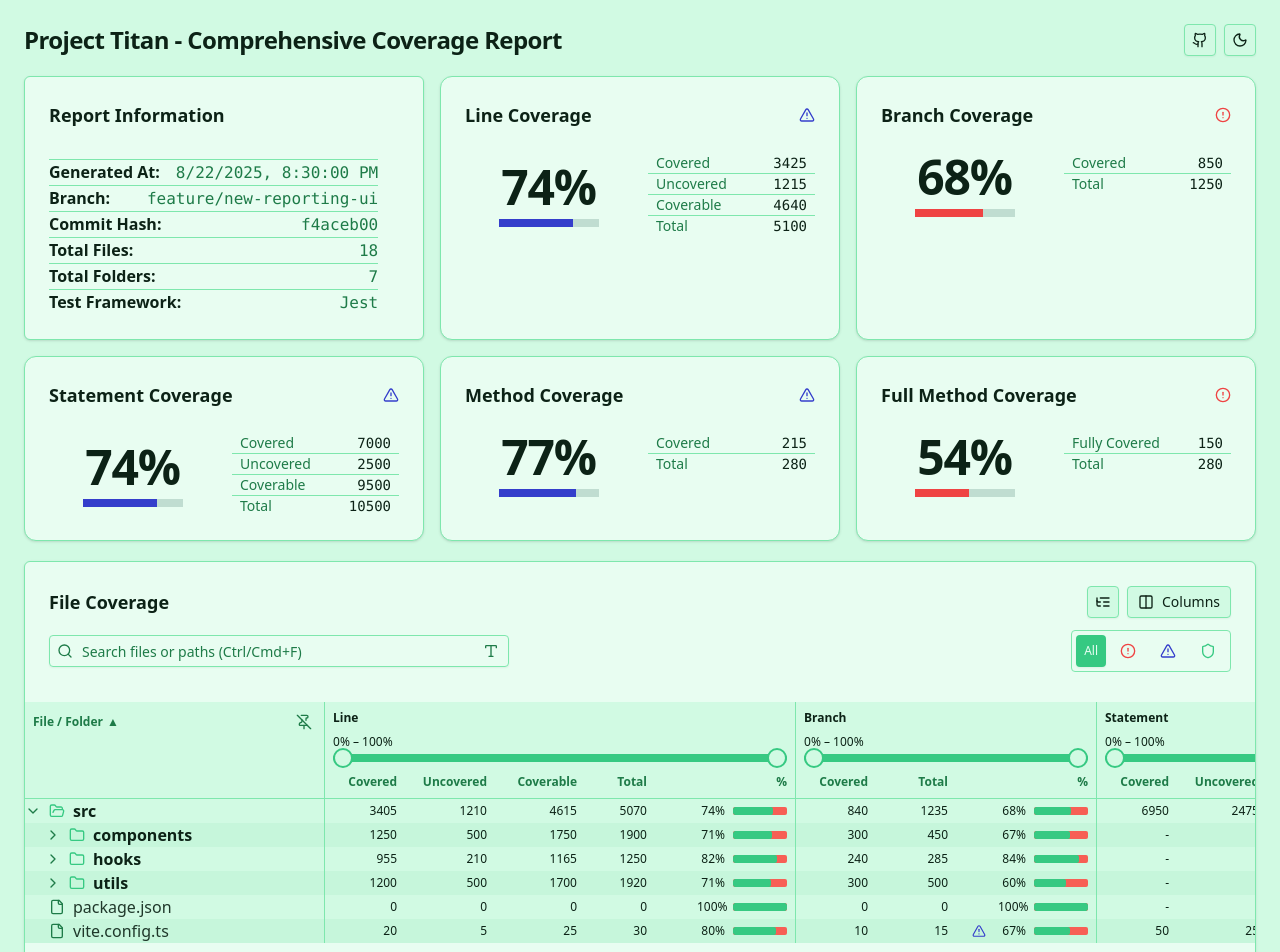
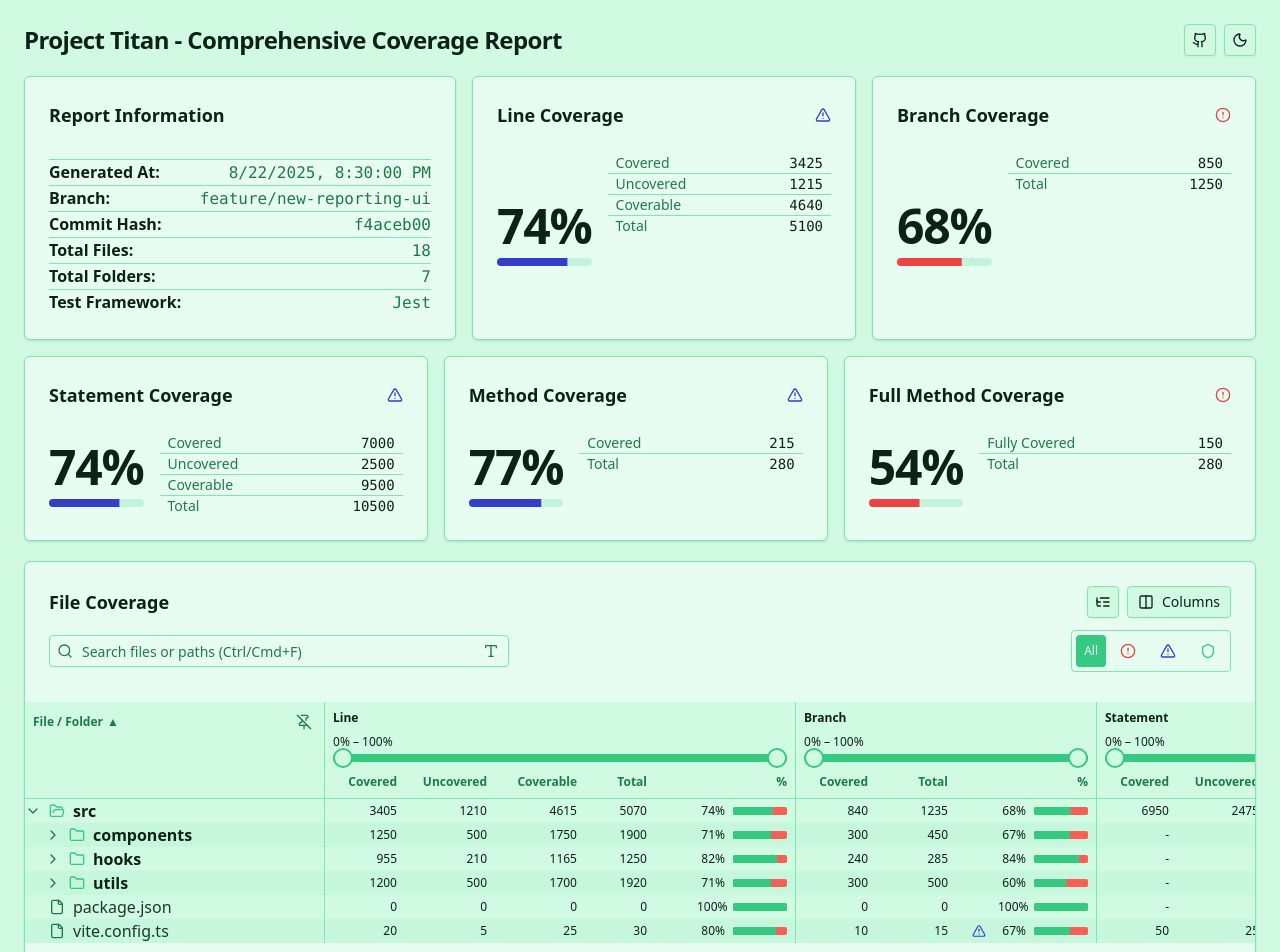
Before and after one commit to IgorBayerl/nanovision, a React (Vite) app in the folder ui/: page / in a window 1280 px wide. Shown: the top 952 px of the page. Built offline with nearby package versions, Linux system fonts and the light colour scheme.

Commit message:
Improving Summary Cards styles

```diff
--- a/ui/package.json
+++ b/ui/package.json
@@ -15,6 +15,7 @@
         "@radix-ui/react-checkbox": "^1.3.2",
         "@radix-ui/react-label": "^2.1.7",
         "@radix-ui/react-popover": "^1.1.14",
+        "@radix-ui/react-progress": "^1.1.7",
         "@radix-ui/react-select": "^2.2.5",
         "@radix-ui/react-slider": "^1.3.5",
         "@radix-ui/react-slot": "^1.2.3",
@@ -23,7 +24,7 @@
         "@tanstack/react-virtual": "^3.13.12",
         "class-variance-authority": "^0.7.1",
         "clsx": "^2.1.1",
-        "lucide-react": "^0.539.0",
+        "lucide-react": "^0.530.0",
         "micromatch": "^4.0.8",
         "react": "^19.1.1",
         "react-dom": "^19.1.1",
--- a/ui/src/components/InfoCard.tsx
+++ b/ui/src/components/InfoCard.tsx
@@ -1,11 +1,10 @@
-import { cn } from '@/lib/utils'
 import type { MetadataItem } from '@/types/summary'
 import { Card, CardContent, CardHeader, CardTitle } from '@/ui/card'
 
 const InfoRow = ({ label, children }: { label: string; children: React.ReactNode }) => (
-    <div className="flex flex-col gap-1 border-border border-t sm:flex-row sm:justify-between sm:gap-4">
+    <div className="flex flex-row justify-between gap-4 border-border border-t">
         <dt className="font-semibold text-foreground">{label}:</dt>
-        <dd className="text-muted-foreground sm:text-right">{children}</dd>
+        <dd className="text-right text-muted-foreground">{children}</dd>
     </div>
 )
 
@@ -40,7 +39,7 @@ export default function InfoCard({ title, items }: InfoCardProps) {
             <CardContent className="flex-grow">
                 <div className="flex flex-col flex-wrap content-start gap-x-6">
                     {items.map((item, _index) => (
-                        <div key={item.label} className={cn('group hover:bg-muted/50')}>
+                        <div key={item.label} className="group w-full hover:bg-muted/50">
                             <InfoRow label={item.label}>
                                 <ValueDisplay value={item.value} />
                             </InfoRow>
--- a/ui/src/components/InlineCoverage.tsx
+++ b/ui/src/components/InlineCoverage.tsx
@@ -1,4 +1,5 @@
 import { AlertCircle, AlertTriangle } from 'lucide-react'
+import { Progress } from '@/ui/progress' // 1. Import the Progress component
 
 export default function InlineCoverage({
     percentage,
@@ -9,6 +10,8 @@ export default function InlineCoverage({
     risk: 'safe' | 'warning' | 'danger'
     isFolder?: boolean
 }) {
+    const clampedPercentage = Math.round(Math.max(0, Math.min(100, percentage)))
+
     return (
         <div className="flex w-full items-center gap-2 pl-2">
             <span className="inline-flex items-center justify-center" style={{ width: 14 }}>
@@ -21,14 +24,13 @@ export default function InlineCoverage({
                 ) : null}
             </span>
             <span className="pl-1 text-right text-foreground text-xs tabular-nums" style={{ width: 32 }}>
-                {Math.round(Math.max(0, Math.min(100, percentage)))}%
+                {clampedPercentage}%
             </span>
-            <div className="relative h-2 flex-1 overflow-hidden rounded-xs bg-uncovered">
-                <div
-                    className="absolute inset-y-0 left-0 rounded-xs bg-covered"
-                    style={{ width: `${Math.max(0, Math.min(100, percentage))}%` }}
-                />
-            </div>
+            <Progress
+                value={clampedPercentage}
+                className="h-2 flex-1 rounded-xs bg-uncovered"
+                indicatorClassName="bg-covered rounded-xs"
+            />
         </div>
     )
 }
--- a/ui/src/components/MetricCard.tsx
+++ b/ui/src/components/MetricCard.tsx
@@ -1,7 +1,7 @@
 import { AlertCircle, AlertTriangle, ShieldCheck } from 'lucide-react'
-import { cn } from '@/lib/utils'
 import type { CoverageDetail, MetricDefinition, RiskLevel } from '@/types/summary'
 import { Card, CardContent, CardHeader, CardTitle } from '@/ui/card'
+import { Progress } from '@/ui/progress'
 
 const DetailRow = ({ label, value }: { label: string; value: number | string }) => (
     <div className="group flex items-baseline justify-between px-2 text-sm hover:bg-muted/50">
@@ -32,27 +32,24 @@ export default function MetricCard({
     const statusBarColor = status === 'danger' ? 'bg-destructive' : status === 'warning' ? 'bg-accent' : 'bg-primary'
 
     return (
-        <Card>
+        <Card className="flex h-full w-full flex-col rounded-md">
             <CardHeader className="flex flex-row items-center justify-between">
                 <CardTitle className="text-lg">{label}</CardTitle>
                 {status && <StatusIcon status={status} />}
             </CardHeader>
-            <CardContent className="grid grid-cols-2 gap-4">
+            <CardContent className="flex flex-grow gap-4">
                 <div className="flex flex-col items-center justify-center">
-                    <div className="font-extrabold text-5xl text-foreground tabular-nums tracking-tight">
+                    <div className="font-bold text-5xl text-foreground tabular-nums tracking-tight">
                         {pct !== undefined ? `${pct}%` : 'N/A'}
                     </div>
-                    <div className="relative mt-2 h-2 w-full max-w-[100px] overflow-hidden bg-muted">
-                        <div
-                            className={cn('absolute inset-y-0 left-0', statusBarColor)}
-                            style={{ width: pct !== undefined ? `${pct}%` : '0%' }}
-                        />
+                    <div className="mt-2 w-full max-w-[100px]">
+                        <Progress value={pct} indicatorClassName={statusBarColor} />
                     </div>
                 </div>
-                <div className="flex flex-col divide-y">
+                <div className="flex flex-1 flex-col divide-y">
                     {details && definition ? (
                         definition.subMetrics
-                            .filter((sub) => sub.id !== 'percentage') // The percentage is already shown on the left
+                            .filter((sub) => sub.id !== 'percentage')
                             .map((subMetric) => {
                                 const value = details[subMetric.id as keyof typeof details]
                                 return <DetailRow key={subMetric.id} label={subMetric.label} value={value ?? '-'} />
--- a/ui/src/components/SummaryMetrics.tsx
+++ b/ui/src/components/SummaryMetrics.tsx
@@ -15,9 +15,9 @@ type SummaryMetricsProps = {
 
 export default function SummaryMetrics({ info, metrics, metricOrder, metricDefinitions }: SummaryMetricsProps) {
     return (
-        <div className="grid grid-cols-1 gap-4 sm:grid-cols-2 lg:grid-cols-3">
+        <div className="flex flex-wrap gap-4">
             {info && info.items.length > 0 && (
-                <div className="">
+                <div className="flex-grow rounded-lg">
                     <InfoCard title={info.title} items={info.items} />
                 </div>
             )}
@@ -29,13 +29,9 @@ export default function SummaryMetrics({ info, metrics, metricOrder, metricDefin
                 const label = definition?.label ?? camelCaseToTitleCase(metricId)
 
                 return (
-                    <MetricCard
-                        key={metricId}
-                        label={label}
-                        details={metricDetails}
-                        status={status}
-                        definition={definition}
-                    />
+                    <div key={metricId} className="min-w-sm flex-grow lg:max-w-1/2">
+                        <MetricCard label={label} details={metricDetails} status={status} definition={definition} />
+                    </div>
                 )
             })}
         </div>
--- /dev/null
+++ b/ui/src/ui/progress.tsx
@@ -0,0 +1,28 @@
+// src/components/ui/progress.tsx
+
+import * as ProgressPrimitive from '@radix-ui/react-progress'
+import type * as React from 'react'
+
+import { cn } from '@/lib/utils'
+
+type ProgressProps = React.ComponentProps<typeof ProgressPrimitive.Root> & {
+    indicatorClassName?: string
+}
+
+function Progress({ className, value, indicatorClassName, ...props }: ProgressProps) {
+    return (
+        <ProgressPrimitive.Root
+            data-slot="progress"
+            className={cn('relative h-2 w-full overflow-hidden rounded-full bg-primary/20', className)}
+            {...props}
+        >
+            <ProgressPrimitive.Indicator
+                data-slot="progress-indicator"
+                className={cn('h-full w-full flex-1 bg-primary transition-all', indicatorClassName)}
+                style={{ transform: `translateX(-${100 - (value || 0)}%)` }}
+            />
+        </ProgressPrimitive.Root>
+    )
+}
+
+export { Progress }
```
Also changed, not shown: 1 other file (tests, documents, lock files or other folders).
